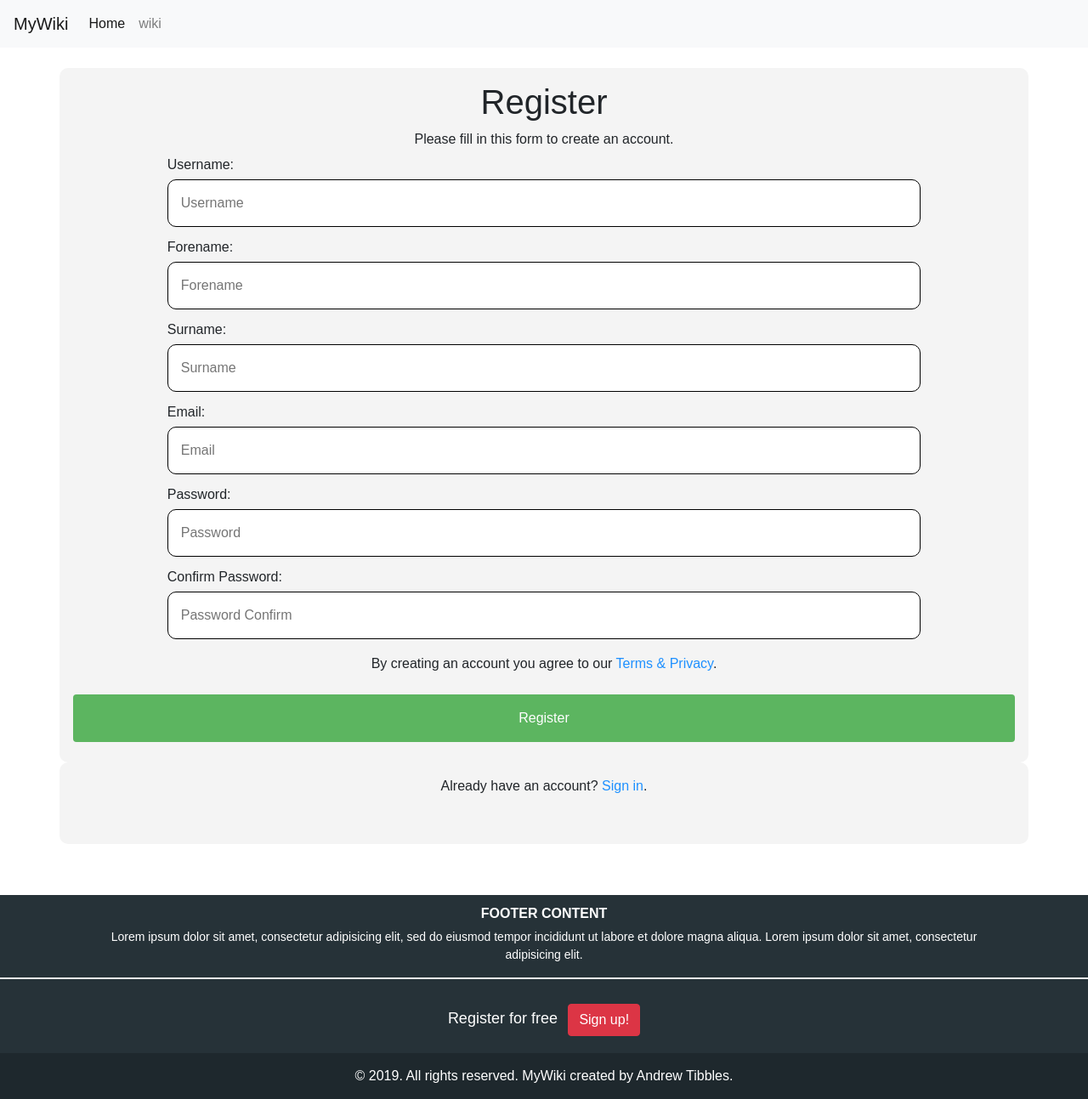
After one commit to AndrewTibbles/MyWiki, a Django app: page /accounts/signup in a window 1280 px wide. The commit adds this page. Shown: the whole page at 85% size. Run offline with Django 3.2, Linux system fonts and the light colour scheme; some libraries are stand-ins or nearby versions.

Commit message:
added user signup

```diff
--- /dev/null
+++ b/MyWiki/wiki/templates/registration/signup.html
@@ -0,0 +1,155 @@
+{% extends 'wiki/base.html' %}
+
+{% block content %}
+
+
+
+<form method="post">
+    {% csrf_token %}
+    <div class="container">
+        <h1 class="text-center">Register</h1>
+        <p class="text-center">Please fill in this form to create an account.</p>
+
+        <div class="fieldWrapper">
+            {{ form.username.errors }}
+            <label for="{{ form.username.id_for_label }}" class="label-fixer">{{ form.username.label_tag }}</label>
+            <input name="{{ form.username.name }}" id="{{ form.username.id_for_label }}" type="text"
+                placeholder='Username' {% if form.username.value != None %}
+                value="{{ form.username.value|stringformat:'s' }}" {% endif %} {% if form.username.field.max_length %}
+                maxlength="{{ form.username.field.max_length }}" {% endif %} {% if form.username.field.required %}
+                required {% endif %}>
+        </div>
+
+        <div class="fieldWrapper">
+            {{ form.first_name.errors }}
+            <label for="{{ form.first_name.id_for_label }}" class="label-fixer">{{ form.first_name.label_tag }}</label>
+            <input name="{{ form.first_name.name }}" id="{{ form.first_name.id_for_label }}" type="text"
+                placeholder='Forename' {% if form.first_name.value != None %}
+                value="{{ form.first_name.value|stringformat:'s' }}" {% endif %}
+                {% if form.first_name.field.max_length %} maxlength="{{ form.first_name.field.max_length }}" {% endif %}
+                {% if form.first_name.field.required %} required {% endif %}>
+        </div>
+
+        <div class="fieldWrapper">
+            {{ form.last_name.errors }}
+            <label for="{{ form.last_name.id_for_label }}" class="label-fixer">{{ form.last_name.label_tag }}</label>
+            <input name="{{ form.last_name.name }}" id="{{ form.last_name.id_for_label }}" type="text"
+                placeholder='Surname' {% if form.last_name.value != None %}
+                value="{{ form.last_name.value|stringformat:'s' }}" {% endif %} {% if form.last_name.field.max_length %}
+                maxlength="{{ form.last_name.field.max_length }}" {% endif %} {% if form.last_name.field.required %}
+                required {% endif %}>
+        </div>
+
+        <div class="fieldWrapper">
+            {{ form.email.errors }}
+            <label for="{{ form.email.id_for_label }}" class="label-fixer">{{ form.email.label_tag }}</label>
+            <input name="{{ form.email.name }}" id="{{ form.email.id_for_label }}" type="text" placeholder='Email'
+                {% if form.email.value != None %} value="{{ form.email.value|stringformat:'s' }}" {% endif %}
+                {% if form.email.field.max_length %} maxlength="{{ form.email.field.max_length }}" {% endif %}
+                {% if form.email.field.required %} required {% endif %}>
+        </div>
+
+        <div class="fieldWrapper">
+            {{ form.password1.errors }}
+            <label for="{{ form.password1.id_for_label }}" class="label-fixer">{{ form.password1.label_tag }}</label>
+            <input name="{{ form.password1.name }}" id="{{ form.password1.id_for_label }}" type="password"
+                placeholder='Password' {% if form.password1.value != None %}
+                value="{{ form.password1.value|stringformat:'s' }}" {% endif %} {% if form.password1.field.max_length %}
+                maxlength="{{ form.password1.field.max_length }}" {% endif %} {% if form.password1.field.required %}
+                required {% endif %}>
+        </div>
+
+        <div class="fieldWrapper">
+            {{ form.password2.errors }}
+            <label for="{{ form.password2.id_for_label }}" class="label-fixer">{{ form.password2.label_tag }}</label>
+            <input name="{{ form.password2.name }}" id="{{ form.password2.id_for_label }}" type="password"
+                placeholder='Password Confirm' {% if form.password2.value != None %}
+                value="{{ form.password2.value|stringformat:'s' }}" {% endif %} {% if form.password2.field.max_length %}
+                maxlength="{{ form.password2.field.max_length }}" {% endif %} {% if form.password2.field.required %}
+                required {% endif %}>
+        </div>
+
+        <p class="text-center" style="margin-top: 5px;">By creating an account you agree to our <a href="#">Terms & Privacy</a>.</p>
+        <button class="btn registerbtn" type="submit">Register</button>
+    </div>
+
+    <div class="container signin">
+        <p>Already have an account? <a href="{% url 'wiki:login' %}">Sign in</a>.</p>
+
+</form>
+
+<br>
+<style>
+    body {
+        font-family: Arial, Helvetica, sans-serif;
+    }
+
+    * {
+        box-sizing: border-box;
+    }
+
+    .label-fixer {
+        margin-bottom: -10px;
+    }
+
+.fieldWrapper{
+    margin:-10px 10% -10px 10%;
+}
+    /* Add padding to containers */
+    form>.container {
+        padding: 16px;
+        background-color: #f4f4f4;
+        border-radius: 10px;
+    }
+
+    /* Full-width input fields */
+    input[type=text],
+    input[type=password] {
+        width: 100%;
+        padding: 15px;
+        margin: 5px 0 22px 0;
+        display: inline-block;
+        border: 1px solid black;
+        border-radius: 10px;
+    }
+
+    input[type=text]:focus,
+    input[type=password]:focus {
+        background-color: #ddd;
+        outline: none;
+    }
+
+    /* Overwrite default styles of hr */
+    hr {
+        border: 1px solid #f1f1f1;
+        margin-bottom: 25px;
+    }
+
+    /* Set a style for the submit button */
+    .registerbtn {
+        background-color: #4CAF50;
+        color: white;
+        padding: 16px 20px;
+        margin: 8px 0;
+        border: none;
+        cursor: pointer;
+        width: 100%;
+        opacity: 0.9;
+    }
+
+    .registerbtn:hover {
+        opacity: 1;
+    }
+
+    /* Add a blue text color to links */
+    a {
+        color: dodgerblue;
+    }
+
+    /* Set a grey background color and center the text of the "sign in" section */
+    .signin {
+        background-color: #f1f1f1;
+        text-align: center;
+    }
+</style>
+{% endblock %}
--- a/MyWiki/wiki/templates/wiki/footer.html
+++ b/MyWiki/wiki/templates/wiki/footer.html
@@ -1,88 +1,38 @@
 {% load static %}
-
 <!-- Footer -->
-<footer class="page-footer font-small pt-4 text-white fixed-bottom" style="background-color: #2196f3!important; margin-bottom: -17px;">
-
+<footer class="page-footer font-small pt-1 text-white" style="background-color: #263238!important;">
   <!-- Footer Links -->
-  <div class="container-fluid text-center text-md-left">
-
-    <!-- Grid row -->
-    <div class="row">
-
+  <div class="container text-center text-md-left">
       <!-- Grid column -->
-      <div class="col-md-6 mt-md-0 mt-3">
-
-        <!-- wiki -->
-        <h5 class="text-uppercase">Wiki Footer</h5>
-        <p>Lorem ipsum dolor sit amet, consectetur adipisicing elit, sed do eiusmod
-          tempor incididunt ut labore et dolore magna aliqua.</p>
-
+      <div class="col-md-12 mx-auto">
+        <!-- Content -->
+        <h5 class="font-weight-bold text-uppercase mt-2 mb-2 text-center" style="font-size:16px;">Footer Content</h5>
+        <p style="font-size:14px; text-align: center;">
+            Lorem ipsum dolor sit amet, consectetur adipisicing elit,
+            sed do eiusmod tempor incididunt ut labore et dolore magna aliqua.
+            Lorem ipsum dolor sit amet, consectetur adipisicing elit.
+          </p>
       </div>
       <!-- Grid column -->
-
-      <hr class="clearfix w-100 d-md-none pb-3">
-
-      <!-- Grid column -->
-      <div class="col-md-3 mb-md-0 mb-3">
-
-        <!-- Links -->
-        <h5 class="text-uppercase">Links</h5>
-
-        <ul class="list-unstyled">
-          <li>
-            <a href="#!">Link 1</a>
-          </li>
-          <li>
-            <a href="#!">Link 2</a>
-          </li>
-          <li>
-            <a href="#!">Link 3</a>
-          </li>
-          <li>
-            <a href="#!">Link 4</a>
-          </li>
-        </ul>
-
-      </div>
-      <!-- Grid column -->
-
-      <!-- Grid column -->
-      <div class="col-md-3 mb-md-0 mb-3">
-
-        <!-- Links -->
-        <h5 class="text-uppercase">Links</h5>
-
-        <ul class="list-unstyled">
-          <li>
-            <a href="#!">Link 1</a>
-          </li>
-          <li>
-            <a href="#!">Link 2</a>
-          </li>
-          <li>
-            <a href="#!">Link 3</a>
-          </li>
-          <li>
-            <a href="#!">Link 4</a>
-          </li>
-        </ul>
-
-      </div>
-      <!-- Grid column -->
-
-    </div>
-    <!-- Grid row -->
-
   </div>
   <!-- Footer Links -->
-
+  <!-- Call to action -->
+  {% if not request.user.is_authenticated %}
+  <hr>
+  <ul class="list-unstyled list-inline text-center py-1">
+    <li class="list-inline-item">
+      <h5 class="mb-1" style="font-size:18px;">Register for free</h5>
+    </li>
+    <li class="list-inline-item">
+      <a href="{% url 'wiki:signup_page' %}" class="btn btn-danger btn-rounded">Sign up!</a>
+    </li>
+  </ul>
+  {% endif %}
   <!-- Copyright -->
-  <div class="footer-copyright text-center py-9" style="background-color: rgba(0,0,0,.2);">
-    <p style="line-height: 60px;">
+  <div class="footer-copyright text-center py-9" style="background-color: rgba(0,0,0,.2);;">
+    <p style="padding: 15px 0 15px 0; margin-bottom:0px;">
       &copy; 2019. All rights reserved. MyWiki created by Andrew Tibbles.
     </p>
   </div>
   <!-- Copyright -->
-
 </footer>
-<!-- Footer -->
--- a/MyWiki/wiki/templates/wiki/index.html
+++ b/MyWiki/wiki/templates/wiki/index.html
@@ -61,7 +61,7 @@
             </a>
         </div>
     </div>
-    <img src="{% static 'wiki/image/yellowbubble.png' %}" style="margin: 10px 30% 10px 30%;" />
+    <!--<img src="{% static 'wiki/image/yellowbubble.png' %}" style="margin: 10px 30% 10px 30%;" />-->
 </section>
 
 {% endblock %}
--- a/MyWiki/wiki/urls.py
+++ b/MyWiki/wiki/urls.py
@@ -4,7 +4,10 @@ from . import views
 app_name = 'wiki'
 urlpatterns = [
     path('', views.IndexView.as_view(), name='index'),
+    path('accounts/signup', views.signup_page , name='signup_page'),
     path('<str:pk>/edit/save', views.save_page , name='save_page'),
+    path('<str:pk>/edit/delete/confirm', views.delete_confirm , name='delete_confirm'),
+    path('<str:pk>/edit/delete', views.delete_page , name='delete_page'),
     path('<str:pk>/edit', views.edit_page , name='edit_page'),
     path('<str:pk>/', views.View_Page, name='detail'),
 ]
--- a/MyWiki/wiki/views.py
+++ b/MyWiki/wiki/views.py
@@ -1,8 +1,8 @@
 from django.views import generic
 from django.shortcuts import render, redirect
 from django.contrib.auth.decorators import login_required
-from .models import Page
-
+from django.contrib.auth import login, authenticate
+from .models import Page, SignUpForm
 
 class IndexView(generic.ListView):
     template_name = 'wiki/index.html'
@@ -53,3 +53,35 @@ def save_page(request, pk):
     if 'Save' in request.POST:
         page.save()
     return redirect(page)
+
+@login_required
+def delete_page(request, pk):
+    try:
+        Page.objects.get(pk=pk)
+        return render(request, "wiki/delete_page.html",
+        {
+            'page_name': pk
+        })
+    except Page.DoesNotExist:
+        return redirect('wiki:index')
+
+@login_required
+def delete_confirm(request, pk):
+    page = Page.objects.get(pk=pk)
+    if 'Delete' in request.POST:
+        page.delete()
+    return redirect('wiki:index')
+
+def signup_page(request):
+    if request.method == 'POST':
+        form = SignUpForm(request.POST)
+        if form.is_valid():
+            form.save()
+            username = form.cleaned_data.get('username')
+            raw_password = form.cleaned_data.get('password1')
+            user = authenticate(username=username, password=raw_password)
+            login(request, user)
+            return redirect('wiki:index')
+    else:
+        form = SignUpForm()
+    return render(request, 'registration/signup.html', {'form': form})
```
Also changed, not shown: MyWiki/wiki/models.py (+16 -0 lines), MyWiki/wiki/templates/wiki/delete_page.html (added, +14 -0 lines), MyWiki/wiki/templates/wiki/edit_page.html (+8 -1 lines).
